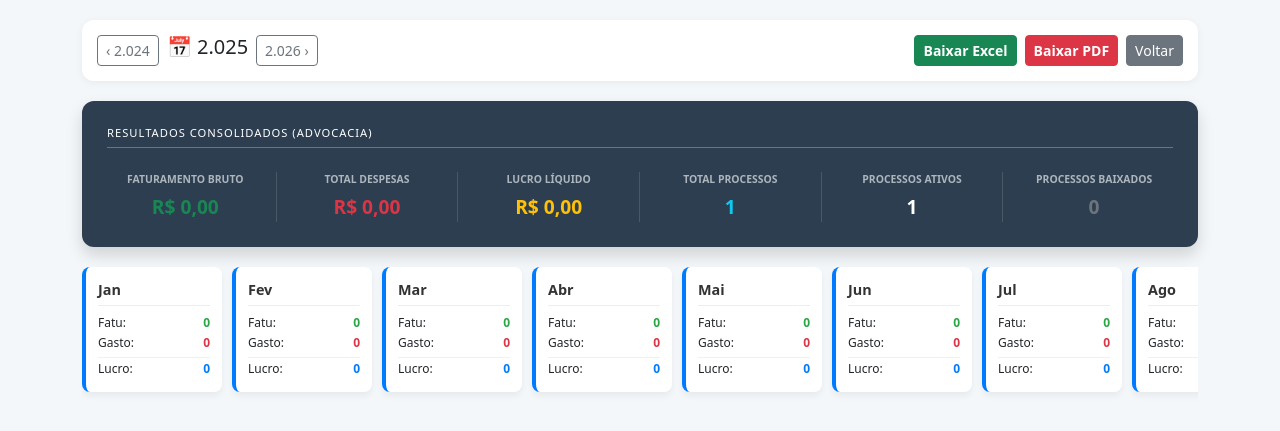
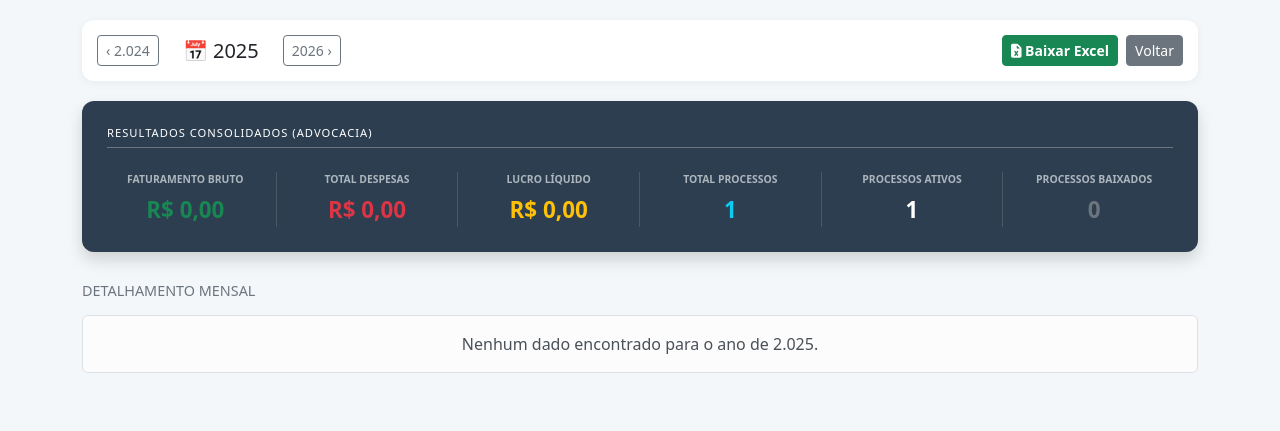
Before and after one commit to 2kbqgw7zws-eng/cristianorsousa, a Django app: page /advocacia/relatorio/ in a window 1280 px wide. Shown: the top 431 px of the page. Run offline with Django 4.2, Linux system fonts and the light colour scheme; tables that the repository leaves empty hold one stand-in row (values such as "Sample post").

Commit message:
Relatório: Layout em lista vertical e funcionalidade de Excel

```diff
--- a/advocacia/templates/relatorio_advocacia.html
+++ b/advocacia/templates/relatorio_advocacia.html
@@ -8,35 +8,35 @@
     <style>
         body { background-color: #f4f7f9; padding-bottom: 50px; }
         .header-nav { background: white; padding: 15px; border-radius: 12px; box-shadow: 0 2px 8px rgba(0,0,0,0.05); margin: 20px 0; }
-        .consolidado-dark { background-color: #2c3e50; color: white; border-radius: 12px; padding: 25px; margin-bottom: 20px; }
+        .consolidado-dark { background-color: #2c3e50; color: white; border-radius: 12px; padding: 25px; margin-bottom: 30px; }
         .metric-box { border-right: 1px solid #455a64; }
         .metric-box:last-child { border-right: none; }
         .metric-label { font-size: 0.65rem; font-weight: 800; text-transform: uppercase; color: #adb5bd; margin-bottom: 5px; }
-        .metric-value { font-size: 1.2rem; font-weight: bold; margin-bottom: 0; }
+        .metric-value { font-size: 1.4rem; font-weight: bold; margin-bottom: 0; }
 
-        /* Régua de Meses Estilo Imóveis */
-        .regua-meses { display: flex; gap: 10px; overflow-x: auto; padding-bottom: 10px; margin-bottom: 30px; }
-        .card-mes {
-            background: white; border-radius: 8px; border-left: 4px solid #007bff;
-            min-width: 140px; padding: 12px; box-shadow: 0 4px 6px rgba(0,0,0,0.05);
+        /* Layout em Lista Vertical */
+        .card-mes-longo {
+            background: white; border-radius: 10px; border-left: 5px solid #007bff;
+            margin-bottom: 15px; padding: 15px 25px; box-shadow: 0 4px 6px rgba(0,0,0,0.04);
+            display: flex; justify-content: space-between; align-items: center;
         }
-        .mes-nome { font-weight: bold; font-size: 0.9rem; color: #333; margin-bottom: 8px; border-bottom: 1px solid #eee; padding-bottom: 5px; }
-        .mes-item { font-size: 0.75rem; display: flex; justify-content: space-between; margin-bottom: 2px; }
-        .val-fatu { color: #28a745; font-weight: bold; }
-        .val-desp { color: #dc3545; font-weight: bold; }
+        .mes-info-principal { font-weight: bold; font-size: 1.1rem; color: #333; min-width: 150px; }
+        .status-badge { font-size: 0.7rem; padding: 4px 10px; border-radius: 20px; background: #e3f2fd; color: #007bff; font-weight: bold; }
+        .valores-container { display: flex; gap: 40px; text-align: right; }
+        .valor-label { font-size: 0.65rem; color: #999; text-transform: uppercase; display: block; }
+        .valor-num { font-weight: bold; font-size: 1rem; }
     </style>
 </head>
 <body>
     <div class="container">
         <div class="header-nav d-flex justify-content-between align-items-center">
-            <div class="d-flex gap-2">
+            <div class="d-flex gap-2 align-items-center">
                 <a href="?ano={{ ano_anterior }}" class="btn btn-sm btn-outline-secondary">‹ {{ ano_anterior }}</a>
-                <h5 class="mb-0">📅 {{ ano }}</h5>
-                <a href="?ano={{ ano_proximo }}" class="btn btn-sm btn-outline-secondary">{{ ano_proximo }} ›</a>
+                <h5 class="mb-0 mx-3">📅 {{ ano|stringformat:"d" }}</h5>
+                <a href="?ano={{ ano_proximo }}" class="btn btn-sm btn-outline-secondary">{{ ano_proximo|stringformat:"d" }} ›</a>
             </div>
             <div class="d-flex gap-2">
-                <a href="#" class="btn btn-success btn-sm fw-bold">Baixar Excel</a>
-                <a href="#" class="btn btn-danger btn-sm fw-bold">Baixar PDF</a>
+                <a href="{% url 'download_advocacia_excel' %}?ano={{ ano }}" class="btn btn-success btn-sm fw-bold"><i class="fas fa-file-excel"></i> Baixar Excel</a>
                 <a href="/admin/" class="btn btn-secondary btn-sm">Voltar</a>
             </div>
         </div>
@@ -71,18 +71,31 @@
             </div>
         </div>
 
-        <div class="regua-meses">
-            {% for item in meses_detalhes %}
-            <div class="card-mes">
-                <div class="mes-nome">{{ item.nome }}</div>
-                <div class="mes-item"><span>Fatu:</span> <span class="val-fatu">{{ item.faturamento|floatformat:0 }}</span></div>
-                <div class="mes-item"><span>Gasto:</span> <span class="val-desp">{{ item.despesa|floatformat:0 }}</span></div>
-                <div class="mes-item" style="border-top: 1px solid #f0f0f0; margin-top: 5px; padding-top: 2px;">
-                    <span>Lucro:</span> <span class="fw-bold" style="color: #007bff;">{{ item.lucro|floatformat:0 }}</span>
+        <h5 class="mb-3 text-secondary" style="font-size: 0.9rem;">DETALHAMENTO MENSAL</h5>
+        {% for item in meses_detalhes %}
+        <div class="card-mes-longo">
+            <div>
+                <span class="mes-info-principal">{{ item.nome }}</span>
+                <span class="status-badge ms-2">MOVIMENTADO</span>
+            </div>
+            <div class="valores-container">
+                <div>
+                    <span class="valor-label">Bruto</span>
+                    <span class="valor-num text-success">R$ {{ item.faturamento|floatformat:2 }}</span>
+                </div>
+                <div>
+                    <span class="valor-label">Gastos</span>
+                    <span class="valor-num text-danger">R$ {{ item.despesa|floatformat:2 }}</span>
+                </div>
+                <div>
+                    <span class="valor-label">Líquido</span>
+                    <span class="valor-num text-primary">R$ {{ item.lucro|floatformat:2 }}</span>
                 </div>
             </div>
-            {% endfor %}
         </div>
+        {% empty %}
+        <div class="alert alert-light text-center border">Nenhum dado encontrado para o ano de {{ ano }}.</div>
+        {% endfor %}
     </div>
 </body>
 </html>
--- a/advocacia/views.py
+++ b/advocacia/views.py
@@ -4,13 +4,14 @@ from django.db.models.functions import ExtractMonth
 from .models import FaturamentoAdvocacia, DespesaAdvocacia, ProcessoFaturamento
 import datetime
 from django.http import HttpResponse
+import pandas as pd
+import io
 
 def relatorio_advocacia(request):
     ano_str = request.GET.get('ano')
     hoje = datetime.date.today()
     ano = int(ano_str) if ano_str else hoje.year
 
-    # --- Consolidados Anuais ---
     faturamento_total = FaturamentoAdvocacia.objects.filter(data__year=ano).aggregate(Sum('valor'))['valor__sum'] or 0
     despesas_totais = DespesaAdvocacia.objects.filter(data__year=ano).aggregate(Sum('valor'))['valor__sum'] or 0
     lucro_total = faturamento_total - despesas_totais
@@ -20,48 +21,60 @@ def relatorio_advocacia(request):
     processos_ativos = processos_qs.filter(status__iexact='Ativo').count()
     processos_baixados = processos_qs.filter(status__iexact='Baixado').count()
 
-    # --- Régua de Meses Detalhada ---
     meses_nomes = {
-        1: 'Jan', 2: 'Fev', 3: 'Mar', 4: 'Abr', 5: 'Mai', 6: 'Jun',
-        7: 'Jul', 8: 'Ago', 9: 'Set', 10: 'Out', 11: 'Nov', 12: 'Dez'
+        1: 'Janeiro', 2: 'Fevereiro', 3: 'Março', 4: 'Abril', 5: 'Maio', 6: 'Junho',
+        7: 'Julho', 8: 'Agosto', 9: 'Setembro', 10: 'Outubro', 11: 'Novembro', 12: 'Dezembro'
     }
 
-    faturamento_mes = FaturamentoAdvocacia.objects.filter(data__year=ano).annotate(
-        m=ExtractMonth('data')).values('m').annotate(total=Sum('valor'))
-    despesa_mes = DespesaAdvocacia.objects.filter(data__year=ano).annotate(
-        m=ExtractMonth('data')).values('m').annotate(total=Sum('valor'))
+    fatu_mes = FaturamentoAdvocacia.objects.filter(data__year=ano).annotate(m=ExtractMonth('data')).values('m').annotate(total=Sum('valor'))
+    desp_mes = DespesaAdvocacia.objects.filter(data__year=ano).annotate(m=ExtractMonth('data')).values('m').annotate(total=Sum('valor'))
 
-    fatu_dict = {item['m']: item['total'] for item in faturamento_mes}
-    desp_dict = {item['m']: item['total'] for item in despesa_mes}
+    fatu_dict = {item['m']: item['total'] for item in fatu_mes}
+    desp_dict = {item['m']: item['total'] for item in desp_mes}
 
     meses_detalhes = []
-    for i in range(1, 13):
+    # De Dezembro para Janeiro para mostrar o mais recente primeiro
+    for i in range(12, 0, -1):
         f = fatu_dict.get(i, 0)
         d = desp_dict.get(i, 0)
-        meses_detalhes.append({
-            'nome': meses_nomes[i],
-            'faturamento': f,
-            'despesa': d,
-            'lucro': f - d
-        })
+        if f > 0 or d > 0: # Só mostra meses com movimento
+            meses_detalhes.append({
+                'nome': meses_nomes[i],
+                'faturamento': f,
+                'despesa': d,
+                'lucro': f - d
+            })
 
     context = {
-        'ano': ano,
-        'ano_anterior': ano - 1,
-        'ano_proximo': ano + 1,
-        'faturamento': faturamento_total,
-        'despesas': despesas_totais,
-        'lucro': lucro_total,
-        'total_processos': total_processos,
-        'processos_ativos': processos_ativos,
-        'processos_baixados': processos_baixados,
-        'meses_detalhes': meses_detalhes,
+        'ano': ano, 'ano_anterior': ano - 1, 'ano_proximo': ano + 1,
+        'faturamento': faturamento_total, 'despesas': despesas_totais, 'lucro': lucro_total,
+        'total_processos': total_processos, 'processos_ativos': processos_ativos,
+        'processos_baixados': processos_baixados, 'meses_detalhes': meses_detalhes,
     }
     return render(request, 'relatorio_advocacia.html', context)
 
-# Funções exigidas pelo urls.py para o site não cair:
+def download_advocacia_excel(request):
+    ano = request.GET.get('ano', datetime.date.today().year)
+    # Lógica simplificada de exportação usando Pandas
+    data = []
+    faturamentos = FaturamentoAdvocacia.objects.filter(data__year=ano)
+    for f in faturamentos:
+        data.append({'Tipo': 'Faturamento', 'Data': f.data, 'Desc': f.cliente, 'Valor': f.valor})
+
+    despesas = DespesaAdvocacia.objects.filter(data__year=ano)
+    for d in despesas:
+        data.append({'Tipo': 'Despesa', 'Data': d.data, 'Desc': d.descricao, 'Valor': d.valor})
+
+    df = pd.DataFrame(data)
+    output = io.BytesIO()
+    with pd.ExcelWriter(output, engine='xlsxwriter') as writer:
+        df.to_excel(writer, index=False, sheet_name='Relatorio')
+
+    response = HttpResponse(output.getvalue(), content_type='application/vnd.openxmlformats-officedocument.spreadsheetml.sheet')
+    response['Content-Disposition'] = f'attachment; filename=Relatorio_Advocacia_{ano}.xlsx'
+    return response
+
 def download_advocacia_pdf(request):
-    return HttpResponse("Download PDF em manutenção.")
-
-def download_advocacia_excel(request):
-    return HttpResponse("Download Excel em manutenção.")
+    # Para o PDF, uma solução rápida é retornar um HTML formatado para impressão
+    # Ou você pode integrar o WeasyPrint/ReportLab. Aqui retornamos um aviso de trigger de impressão.
+    return HttpResponse("Função de PDF: Use Ctrl+P na página do relatório para salvar como PDF formatado.")
```
